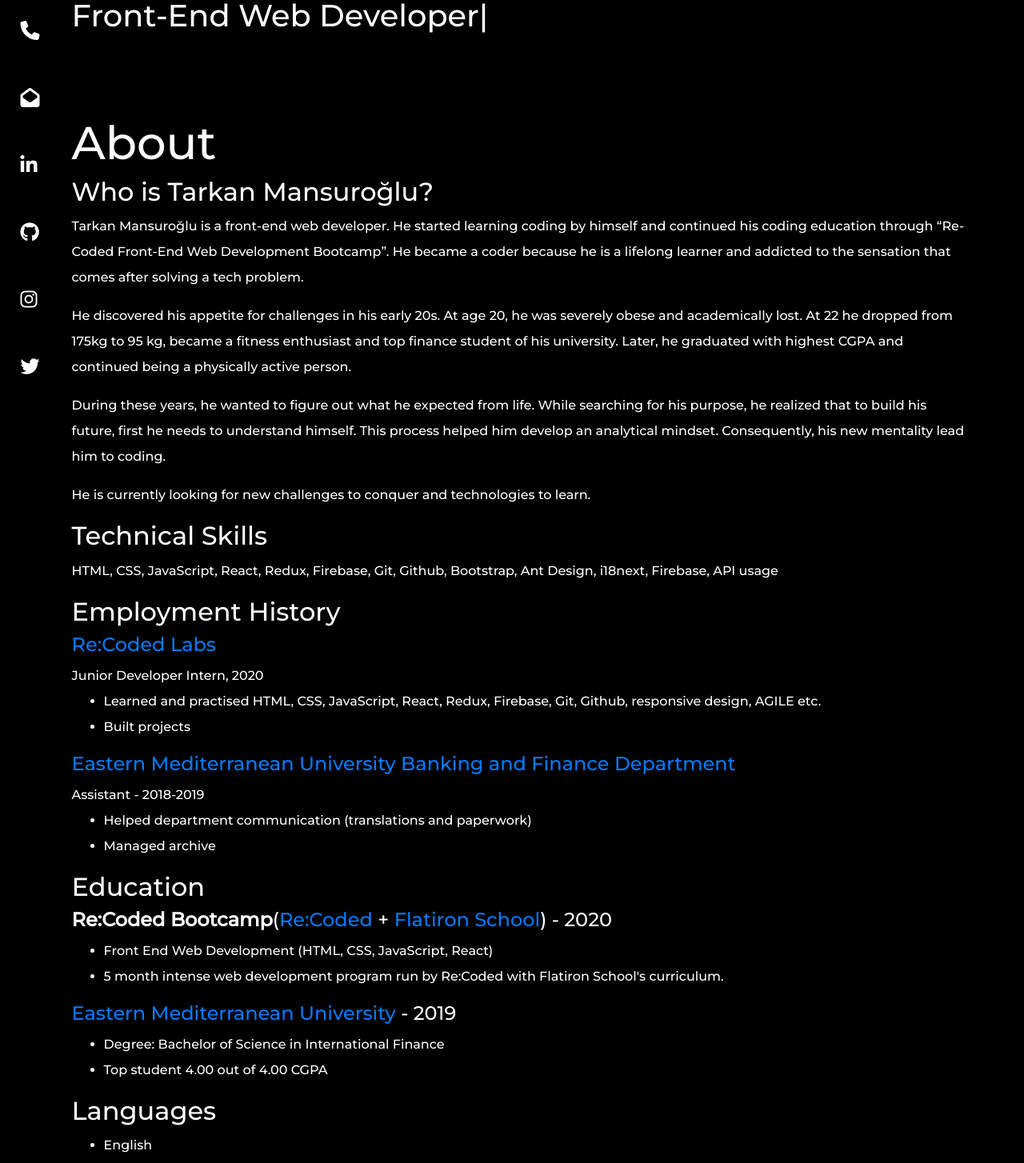
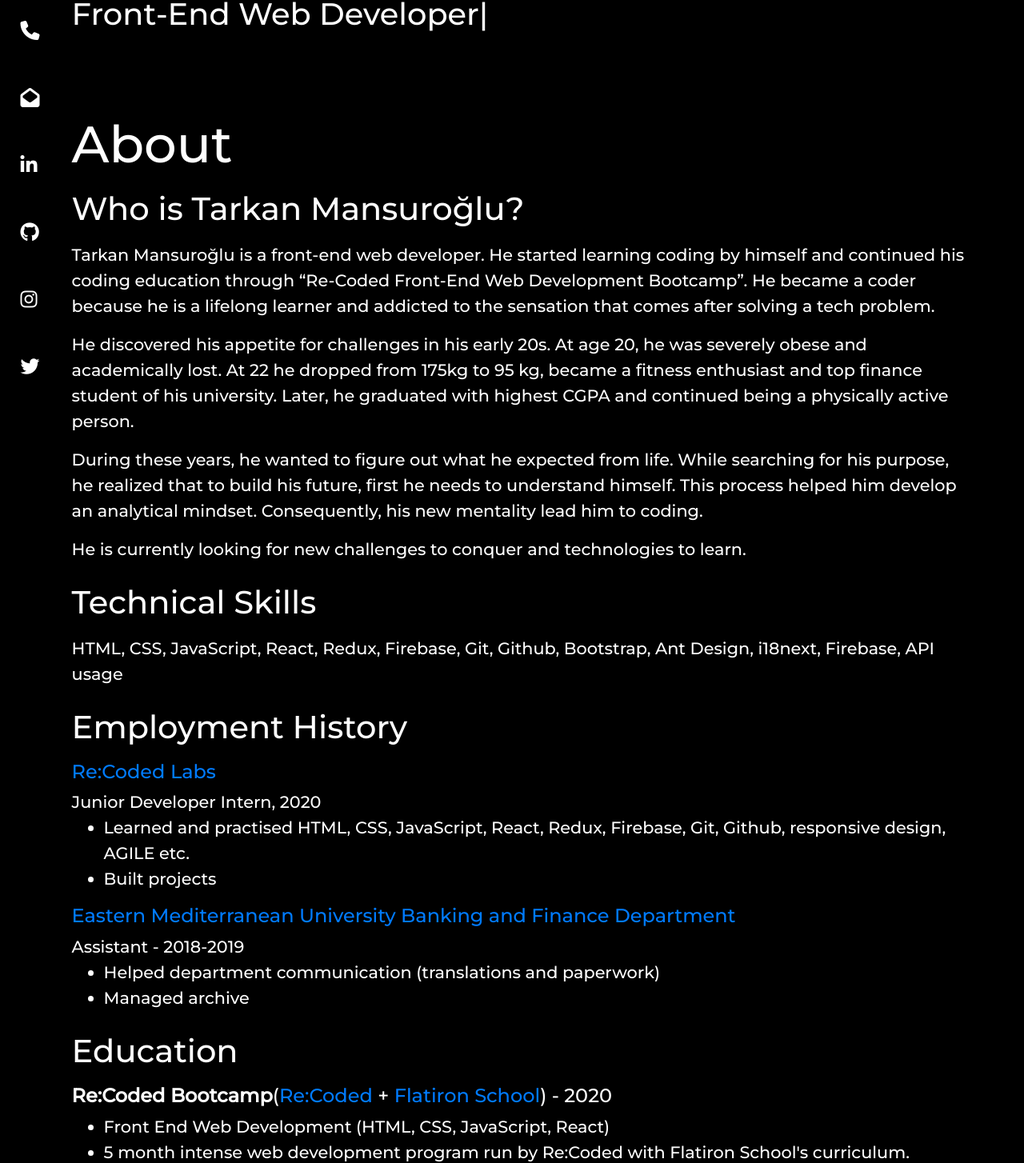
Before and after one commit to tmansuroglu/portfolio, a React (Create React App) app: page / in a window 1280 px wide. Shown: the part 300-1754 px from the top of the page at 80% size. Built offline with nearby package versions, Linux system fonts and the light colour scheme.

Commit message:
make text all text bigger

```diff
--- a/src/components/Education/index.jsx
+++ b/src/components/Education/index.jsx
@@ -4,7 +4,9 @@ import './index.css';
 const Education = () => {
   return (
     <>
-      <h2 id='education'>Education</h2>
+      <h2 id='education' className='homePageHeader'>
+        Education
+      </h2>
       <h4>
         <strong>Re:Coded Bootcamp</strong>(
         <a target='_blank' rel='noreferrer' href='https://www.re-coded.com/'>
--- a/src/components/EmploymentHistory/index.jsx
+++ b/src/components/EmploymentHistory/index.jsx
@@ -4,7 +4,9 @@ import './index.css';
 const EmploymentHistory = () => {
   return (
     <>
-      <h2 id='employmentHistory'>Employment History</h2>
+      <h2 id='employmentHistory' className='homePageHeader'>
+        Employment History
+      </h2>
       <h4>
         <a target='_blank' href='https://www.recodedlabs.com/' rel='noreferrer'>
           Re:Coded Labs
--- a/src/components/TechnicalSkills/index.jsx
+++ b/src/components/TechnicalSkills/index.jsx
@@ -4,7 +4,9 @@ import './index.css';
 const TechnicalSkills = () => {
   return (
     <>
-      <h2 id='technicalSkills'>Technical Skills</h2>
+      <h2 id='technicalSkills' className='homePageHeader'>
+        Technical Skills
+      </h2>
       <p>
         HTML, CSS, JavaScript, React, Redux, Firebase, Git, Github, Bootstrap,
         Ant Design, i18next, Firebase, API usage
--- a/src/components/WhoIsTarkan/index.jsx
+++ b/src/components/WhoIsTarkan/index.jsx
@@ -4,7 +4,9 @@ import './index.css';
 const WhoIsTarkan = () => {
   return (
     <>
-      <h2 id='whoIsTarkan'>Who is Tarkan Mansuroğlu?</h2>
+      <h2 id='whoIsTarkan' className='homePageHeader'>
+        Who is Tarkan Mansuroğlu?
+      </h2>
       <p>
         Tarkan Mansuroğlu is a front-end web developer. He started learning
         coding by himself and continued his coding education through “Re-Coded
--- a/src/containers/About/index.jsx
+++ b/src/containers/About/index.jsx
@@ -15,7 +15,9 @@ const About = () => {
         <TechnicalSkills />
         <EmploymentHistory />
         <Education />
-        <h2 id='languages'>Languages</h2>
+        <h2 id='languages' className='homePageHeader'>
+          Languages
+        </h2>
         <ul>
           <li>English</li>
           <li>Turkish</li>
--- a/src/containers/Home/index.css
+++ b/src/containers/Home/index.css
@@ -1,14 +1,20 @@
 .homeText {
   color: white;
   font-family: 'Montserrat', sans-serif;
-  font-size: 1rem;
+  font-size: 1.3rem;
   line-height: min(2rem, 8vw);
 }
 
 .homeTitle {
   color: white;
   font-family: 'Montserrat', sans-serif;
-  font-size: max(2rem, 4.5vw);
+  font-size: max(4rem, 5vw);
+}
+
+.homePageHeader {
+  font-size: 2.5rem;
+  padding-top: 10px;
+  padding-bottom: 10px;
 }
 
 #root .container {
```
